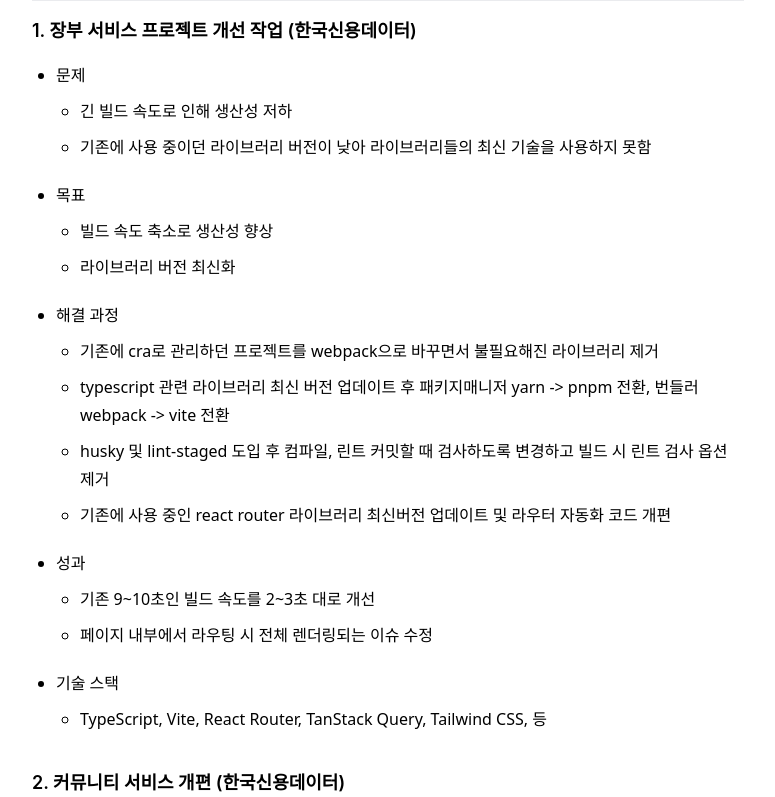
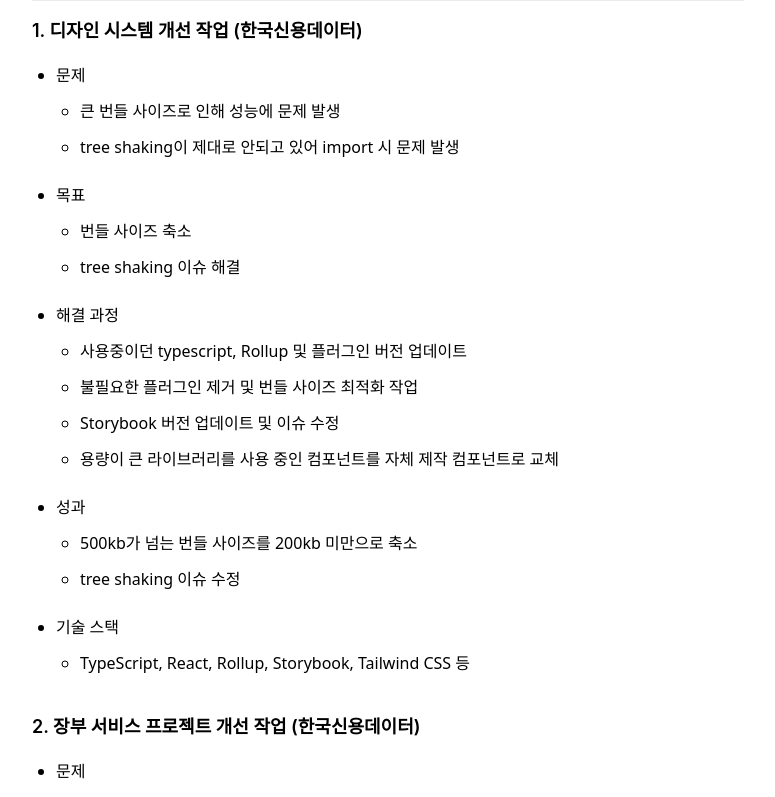
Before and after one commit to ksh1224/resume, a React (Vite) app: page / in a window 1280 px wide. Shown: the part 2160-2957 px from the top of the page, without its empty margins (252-1027 px from the left). Built offline with nearby package versions, Linux system fonts and the light colour scheme.

Commit message:
프로젝트 추가

```diff
--- a/src/page/components/Project.tsx
+++ b/src/page/components/Project.tsx
@@ -6,8 +6,93 @@
     <>
       <Heading level={2}>프로젝트</Heading>
       <hr className="pb-4" />
+      <Heading level={3}>1. 디자인 시스템 개선 작업 (한국신용데이터)</Heading>
+      <UnorderedList
+        contents={[
+          "문제",
+          {
+            className: "list-none",
+            element: (
+              <UnorderedList
+                className="list-[circle]"
+                contents={[
+                  "큰 번들 사이즈로 인해 성능에 문제 발생",
+                  "tree shaking이 제대로 안되고 있어 import 시 문제 발생",
+                ]}
+              />
+            ),
+          },
+          {
+            className: "list-none h-1",
+            element: <></>,
+          },
+          "목표",
+          {
+            className: "list-none",
+            element: (
+              <UnorderedList
+                className="list-[circle]"
+                contents={["번들 사이즈 축소", "tree shaking 이슈 해결"]}
+              />
+            ),
+          },
+          {
+            className: "list-none h-1",
+            element: <></>,
+          },
+          "해결 과정",
+          {
+            className: "list-none",
+            element: (
+              <UnorderedList
+                className="list-[circle]"
+                contents={[
+                  "사용중이던 typescript, Rollup 및 플러그인 버전 업데이트",
+                  "불필요한 플러그인 제거 및 번들 사이즈 최적화 작업",
+                  "Storybook 버전 업데이트 및 이슈 수정",
+                  "용량이 큰 라이브러리를 사용 중인 컴포넌트를 자체 제작 컴포넌트로 교체",
+                ]}
+              />
+            ),
+          },
+          {
+            className: "list-none h-1",
+            element: <></>,
+          },
+          "성과",
+          {
+            className: "list-none",
+            element: (
+              <UnorderedList
+                className="list-[circle]"
+                contents={[
+                  "500kb가 넘는 번들 사이즈를 200kb 미만으로 축소",
+                  "tree shaking 이슈 수정",
+                ]}
+              />
+            ),
+          },
+          {
+            className: "list-none h-1",
+            element: <></>,
+          },
+          "기술 스택",
+          {
+            className: "list-none",
+            element: (
+              <UnorderedList
+                className="list-[circle]"
+                contents={[
+                  "TypeScript, React, Rollup, Storybook, Tailwind CSS 등",
+                ]}
+              />
+            ),
+          },
+        ]}
+      />
+      <br />
       <Heading level={3}>
-        1. 장부 서비스 프로젝트 개선 작업 (한국신용데이터)
+        2. 장부 서비스 프로젝트 개선 작업 (한국신용데이터)
       </Heading>
       <UnorderedList
         contents={[
@@ -53,7 +138,7 @@
                 className="list-[circle]"
                 contents={[
                   "기존에 cra로 관리하던 프로젝트를 webpack으로 바꾸면서 불필요해진 라이브러리 제거",
-                  "typescript 관련 라이브러리 최신 버전 업데이트 후 패키지매니저 yarn -> pnpm 전환, 번들러 webpack -> vite 전환",
+                  "typescript 관련 라이브러리 최신 버전 업데이트 후 패키지매니저 yarn -> pnpm 전환",
                   "husky 및 lint-staged 도입 후 컴파일, 린트 커밋할 때 검사하도록 변경하고 빌드 시 린트 검사 옵션 제거",
                   "기존에 사용 중인 react router 라이브러리 최신버전 업데이트 및 라우터 자동화 코드 개편",
                 ]}
@@ -88,7 +173,7 @@
               <UnorderedList
                 className="list-[circle]"
                 contents={[
-                  "TypeScript, Vite, React Router, TanStack Query, Tailwind CSS, 등",
+                  "TypeScript, React Router, TanStack Query, Tailwind CSS, 등",
                 ]}
               />
             ),
@@ -96,7 +181,7 @@
         ]}
       />
       <br />
-      <Heading level={3}>2. 커뮤니티 서비스 개편 (한국신용데이터)</Heading>
+      <Heading level={3}>3. 커뮤니티 서비스 개편 (한국신용데이터)</Heading>
       <UnorderedList
         contents={[
           "문제",
@@ -186,7 +271,7 @@
       />
       <br />
       <Heading level={3}>
-        3. 커뮤니티 서비스 어드민 개편 (한국신용데이터)
+        4. 커뮤니티 서비스 어드민 개편 (한국신용데이터)
       </Heading>
       <UnorderedList
         contents={[
@@ -276,7 +361,7 @@
         ]}
       />
       <br />
-      <Heading level={3}>4. 타운카 회원 가입 플로우 개편 (타운즈)</Heading>
+      <Heading level={3}>5. 타운카 회원 가입 플로우 개편 (타운즈)</Heading>
       <UnorderedList
         contents={[
           "문제",
--- a/src/page/components/Skill.tsx
+++ b/src/page/components/Skill.tsx
@@ -23,6 +23,7 @@
         <UnorderedList contents={["TanStack Query"]} />
         <UnorderedList contents={["React Router"]} />
         <UnorderedList contents={["React Native"]} />
+        <UnorderedList contents={["JQuery"]} />
         <div className="col-span-2">
           <br />
           <Heading level={3}>Bundler</Heading>
```
